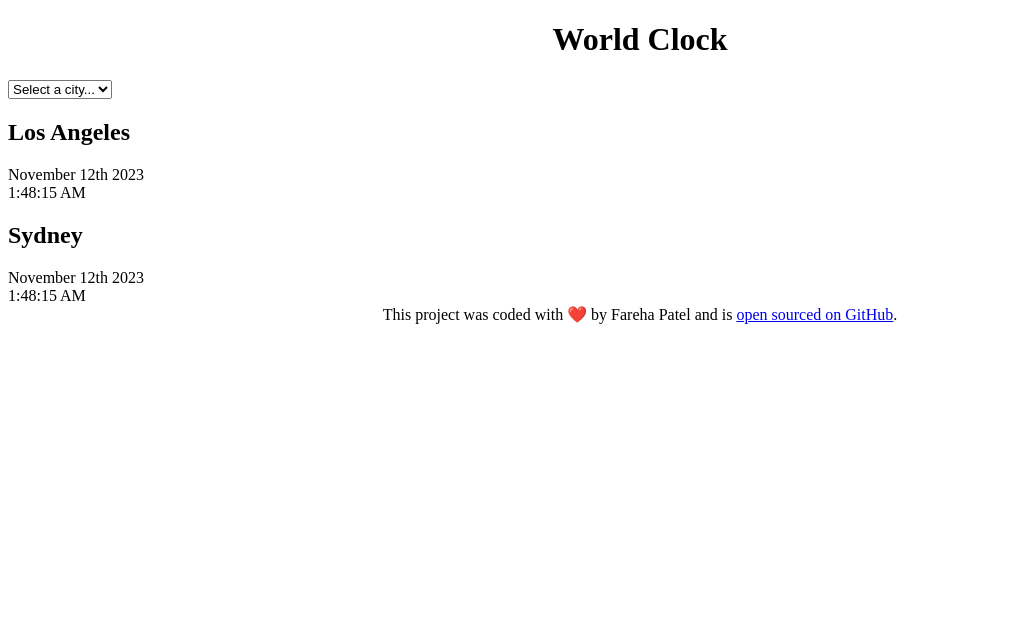
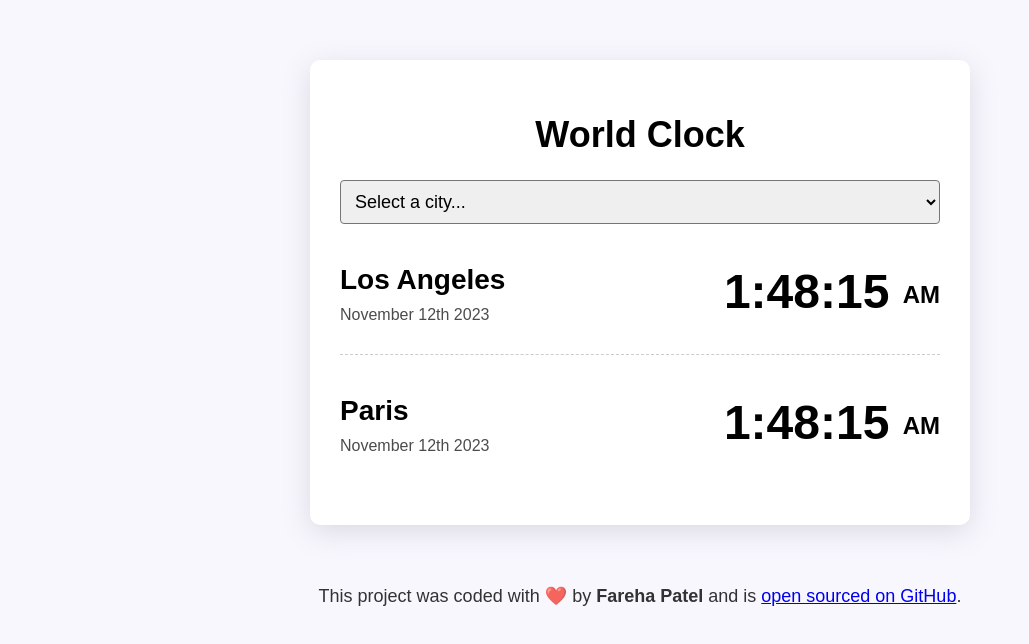
Before and after one commit to Fareha13/World-Clock, a plain HTML site: page index.html in a window 1280 px wide. Shown: the whole page, without its empty margins (0-1029 px from the left). Drawn offline with Linux system fonts and the light colour scheme.

Commit message:
Styled the project with CSS

```diff
--- a/css/style.css
+++ b/css/style.css
@@ -1,7 +1,65 @@
+body {
+  background-color: #f9f7fe;
+  font-family: sans-serif;
+}
+
 h1 {
   text-align: center;
+  font-family: sans-serif;
+  font-size: 36px;
+}
+
+select {
+  display: block;
+  width: 100%;
+  font-size: 18px;
+  border-radius: 4px;
+  padding: 10px;
+}
+
+h2 {
+  margin: 0 0 10px;
+  font-size: 28px;
 }
 
 footer {
-    text-align: center;
+  text-align: center;
+  font-size: 18px;
+  color: rgba(0, 0, 0, 0.8);
 }
+
+.container {
+  max-width: 600px;
+  margin: 60px auto;
+  background: white;
+  padding: 30px;
+  box-shadow: rgba(100, 100, 111, 0.2) 0px 7px 29px 0px;
+  border-radius: 10px;
+}
+
+.city {
+  display: flex;
+  justify-content: space-between;
+  margin: 10px 0;
+  padding: 30px 0;
+  border-bottom: 1px dashed rgba(0, 0, 0, 0.2);
+}
+
+.city:last-child {
+  border: none;
+}
+
+.date {
+  opacity: 0.7;
+}
+
+.time {
+  font-size: 48px;
+  font-weight: bold;
+}
+
+.time small {
+  font-size: 24px;
+  vertical-align: middle;
+  line-height: 48px;
+}
--- a/index.html
+++ b/index.html
@@ -18,19 +18,23 @@
     </select>
 
     <div class="city">
+        <div>
         <h2>Los Angeles</h2>
         <div class="date">November 12th 2023</div>
-        <div class="time">1:48:15 AM</div>
+    </div>
+        <div class="time">1:48:15 <small>AM</small></div>
     </div>
  <div class="city">
-        <h2>Sydney</h2>
+        <div>
+        <h2>Paris</h2>
         <div class="date">November 12th 2023</div>
-        <div class="time">1:48:15 AM</div>
+    </div>
+        <div class="time">1:48:15 <small>AM</small></div>
     </div>
 
     </div>
     <footer>
-      This project was coded with ❤️ by Fareha Patel and is
+      This project was coded with ❤️ by <strong>Fareha Patel</strong> and is
       <a href="https://github.com/Fareha13/World-Clock" target="_blank">
         open sourced on GitHub</a
       >.
```
